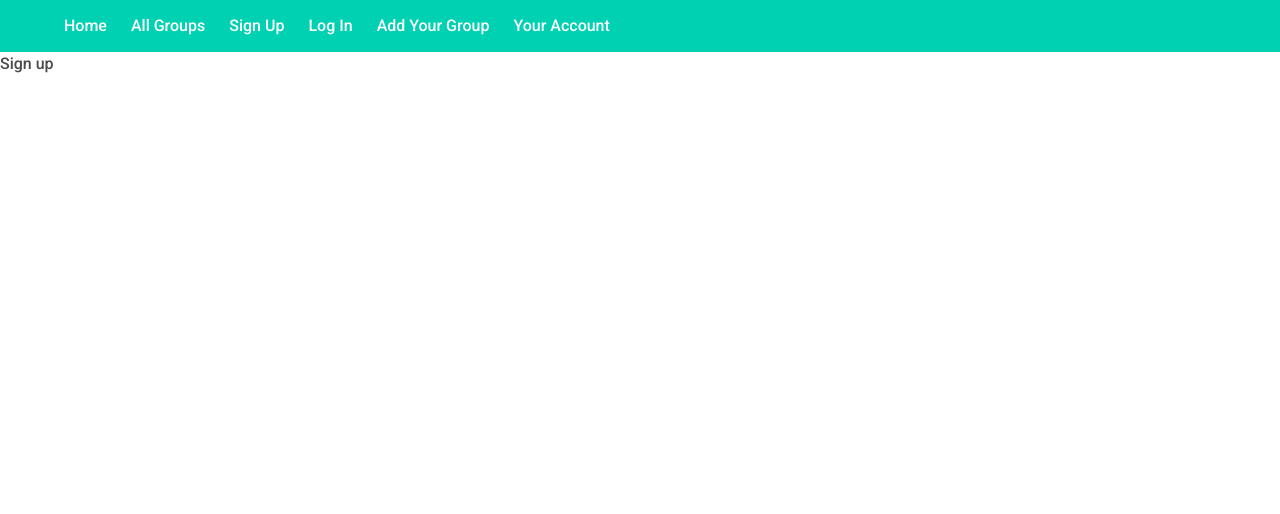
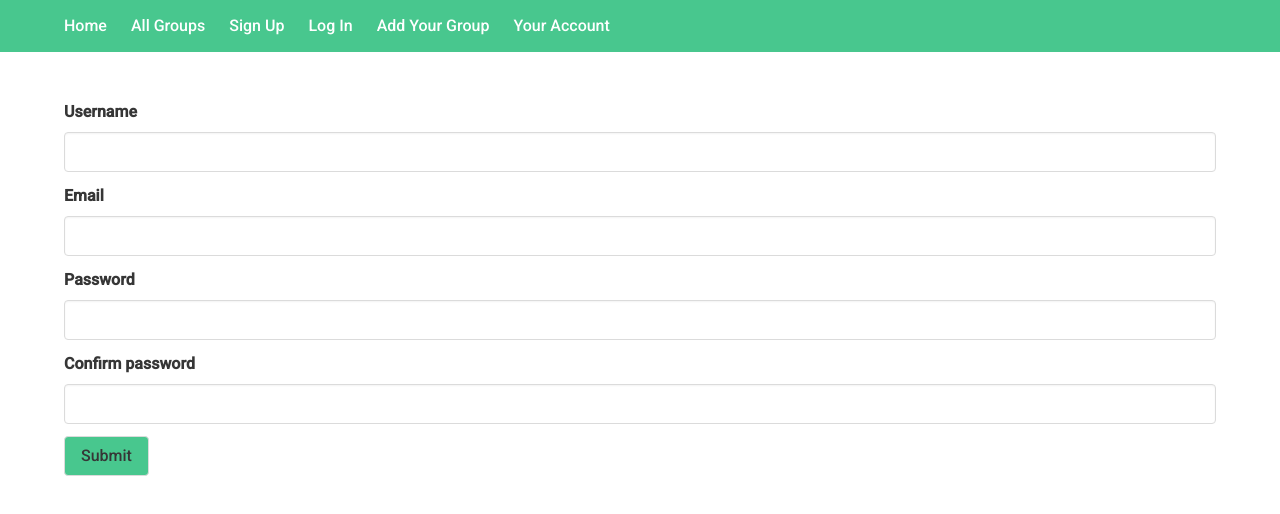
Before and after one commit to CatherineBrett/project-4-frontend, a React (Vite) app: page /signup in a window 1280 px wide. Shown: the top 514 px of the page. Built offline with nearby package versions, Linux system fonts and the light colour scheme.

Commit message:
Adds working signup form. Updates colour scheme.

```diff
--- a/package.json
+++ b/package.json
@@ -9,6 +9,7 @@
     "preview": "vite preview"
   },
   "dependencies": {
+    "axios": "^1.6.8",
     "bulma": "^0.9.4",
     "react": "^18.2.0",
     "react-dom": "^18.2.0",
--- a/src/components/Navbar.tsx
+++ b/src/components/Navbar.tsx
@@ -6,7 +6,7 @@ function Navbar() {
   return (
     <>
       <header>
-        <nav className="navbar is-primary">
+        <nav className="navbar is-success">
           <div className="container">
             <div className="navbar-brand">
               <Link to="/" className="navbar-item">
--- a/src/components/SignUp.tsx
+++ b/src/components/SignUp.tsx
@@ -1,5 +1,92 @@
+import { SyntheticEvent, useState } from "react";
+import axios from "axios";
+import { useNavigate } from "react-router-dom";
+
 function SignUp() {
-   return <div>Sign up</div>
+  const navigate = useNavigate();
+
+  const [formData, setFormData] = useState({
+    username: "",
+    email: "",
+    password: "",
+    password_confirmation: "",
+  });
+
+  function handleChange(e: any) {
+    const fieldName = e.target.name;
+    const newFormData = structuredClone(formData);
+    newFormData[fieldName as keyof typeof formData] = e.target.value;
+    setFormData(newFormData);
+  }
+
+  async function handleSubmit(e: SyntheticEvent) {
+    e.preventDefault();
+    const resp = await axios.post("/api/signup", formData);
+    console.log("resp.data is: ", resp.data);
+    navigate("/login");
+  }
+
+  console.log("formData is: ", formData);
+
+  return (
+    <>
+      <div className="section">
+        <div className="container">
+          <form onSubmit={handleSubmit}>
+            <div className="field">
+              <label className="label">Username</label>
+              <div className="control">
+                <input
+                  className="input"
+                  type="text"
+                  name={"username"}
+                  onChange={handleChange}
+                  value={formData.username}
+                />
+              </div>
+            </div>
+            <div className="field">
+              <label className="label">Email</label>
+              <div className="control">
+                <input
+                  className="input"
+                  type="text"
+                  name={"email"}
+                  onChange={handleChange}
+                  value={formData.email}
+                />
+              </div>
+            </div>
+            <div className="field">
+              <label className="label">Password</label>
+              <div className="control">
+                <input
+                  className="input"
+                  type="password"
+                  name={"password"}
+                  onChange={handleChange}
+                  value={formData.password}
+                />
+              </div>
+            </div>
+            <div className="field">
+              <label className="label">Confirm password</label>
+              <div className="control">
+                <input
+                  className="input"
+                  type="password"
+                  name={"password_confirmation"}
+                  onChange={handleChange}
+                  value={formData.password_confirmation}
+                />
+              </div>
+            </div>
+            <button className="button has-background-success">Submit</button>
+          </form>
+        </div>
+      </div>
+    </>
+  );
 }
 
-export default SignUp
+export default SignUp;
```
Also changed, not shown: 1 other file (tests, documents, lock files or other folders).
